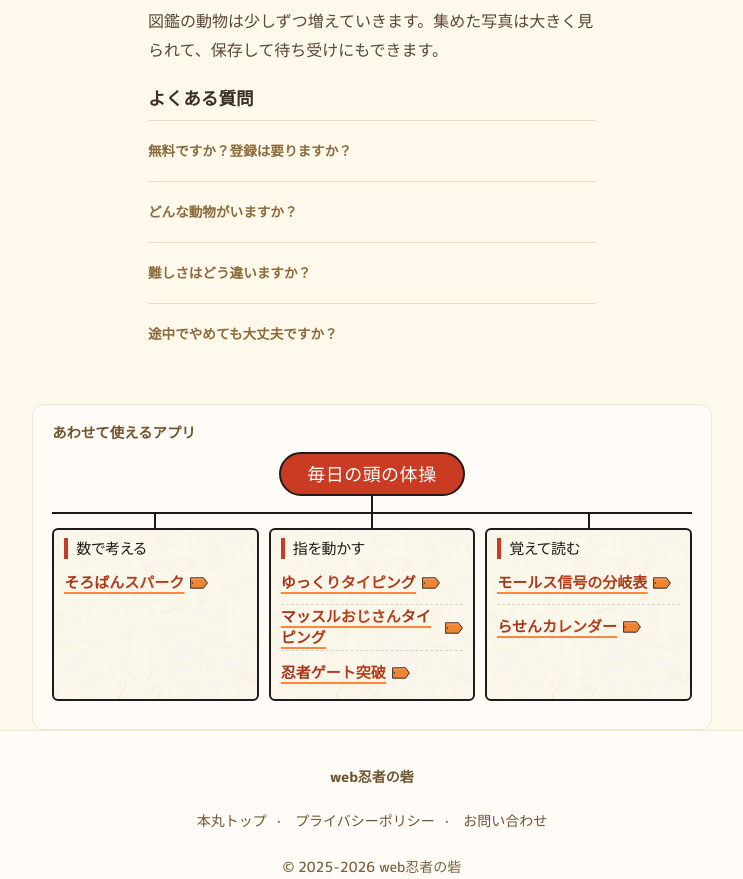
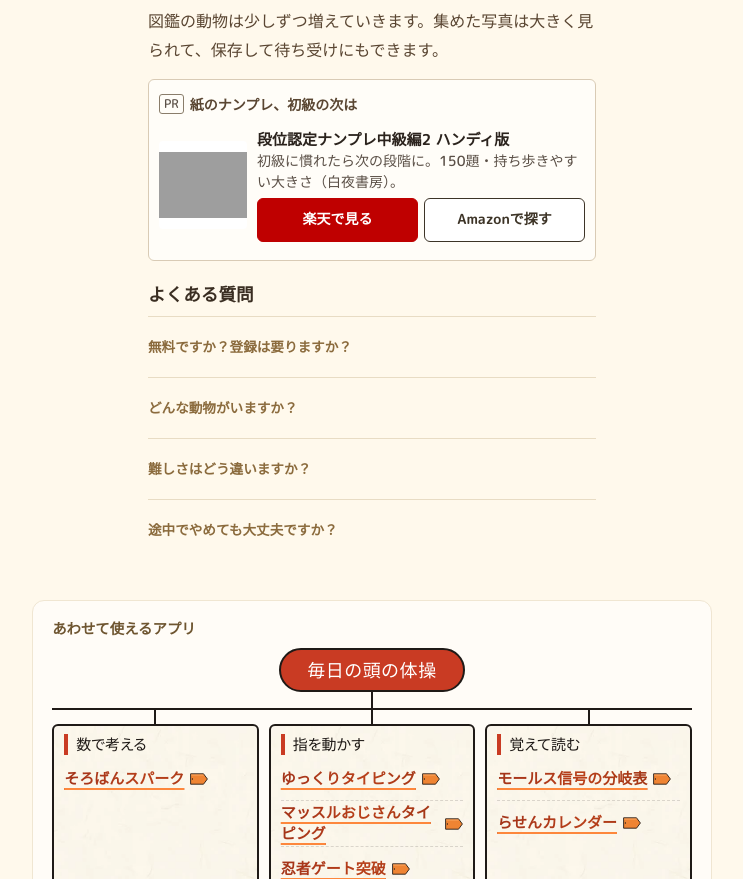
Before and after one commit to kkp-15/ninja-nanpure, a plain HTML site: page index.html in a window 1280 px wide. Shown: the part 1135-2014 px from the top of the page, without its empty margins (268-1011 px from the left). Drawn offline with Linux system fonts and the light colour scheme; grey boxes are pictures that could not be loaded; a web font is replaced by a local one.

Commit message:
説明欄に段位認定ナンプレ中級編2の商品カード
Co-Authored-By: Claude Opus 5.5 <noreply@anthropic.com>

```diff
--- a/index.html
+++ b/index.html
@@ -226,6 +226,15 @@ body.playing .about{display:none}
     <img src="img/pets/hamster1.jpg" alt="ひまわりの種をほおばるハムスター" loading="lazy" width="687" height="920">
   </div>
   <p>図鑑の動物は少しずつ増えていきます。集めた写真は大きく見られて、保存して待ち受けにもできます。</p>
+  <!-- 2026-11-26 関連商品（上のカードとは別の欄。遊ぶ・入力する最中には見えない位置） -->
+  <aside class="k-aff" data-zone="affiliate_nanpure_more">
+    <p class="k-aff-h"><span class="k-aff-pr">PR</span>紙のナンプレ、初級の次は</p>
+    <div class="k-aff-item">
+      <a class="k-aff-img" href="https://hb.afl.rakuten.co.jp/hgc/11008fdf.72a391c0.11008fe0.307a7b09/_RTLink159751?pc=https%3A%2F%2Fbooks.rakuten.co.jp%2Frb%2F18577497%2F&amp;m=https%3A%2F%2Fbooks.rakuten.co.jp%2Frb%2F18577497%2F" target="_blank" rel="nofollow sponsored noopener" data-store="rakuten" data-item="dan_chukyu2"><img src="https://thumbnail.image.rakuten.co.jp/@0_mall/book/cabinet/6452/9784864946452_1_3.jpg?_ex=200x200" width="88" height="88" loading="lazy" alt="段位認定ナンプレ中級編2 ハンディ版の商品画像"></a>
+      <div class="k-aff-txt"><b>段位認定ナンプレ中級編2 ハンディ版</b><span class="k-aff-desc">初級に慣れたら次の段階に。150題・持ち歩きやすい大きさ（白夜書房）。</span>
+        <div class="k-aff-btns"><a class="k-aff-rakuten" href="https://hb.afl.rakuten.co.jp/hgc/11008fdf.72a391c0.11008fe0.307a7b09/_RTLink159751?pc=https%3A%2F%2Fbooks.rakuten.co.jp%2Frb%2F18577497%2F&amp;m=https%3A%2F%2Fbooks.rakuten.co.jp%2Frb%2F18577497%2F" target="_blank" rel="nofollow sponsored noopener" data-store="rakuten" data-item="dan_chukyu2">楽天で見る</a><a class="k-aff-amazon" href="https://www.amazon.co.jp/s?k=%E6%AE%B5%E4%BD%8D%E8%AA%8D%E5%AE%9A%E3%83%8A%E3%83%B3%E3%83%97%E3%83%AC+%E4%B8%AD%E7%B4%9A%E7%B7%A82+%E3%83%8F%E3%83%B3%E3%83%87%E3%82%A3%E7%89%88&amp;tag=kkp15-22" target="_blank" rel="nofollow sponsored noopener" data-store="amazon" data-item="dan_chukyu2">Amazonで探す</a></div></div>
+    </div>
+  </aside>
   <h2>よくある質問</h2>
   <details><summary>無料ですか？登録は要りますか？</summary><p>無料です。登録もアプリのインストールも要りません。記録と集めた動物は、お使いのスマホのブラウザに保存されます。</p></details>
   <details><summary>どんな動物がいますか？</summary><p>子猫（茶トラ・ハチワレ・三毛・黒猫・スコティッシュフォールド・ラグドールなど）、子犬（柴犬・豆柴・コーギー・トイプードル・ポメラニアン・チワワ・サモエドなど）、うさぎ、ハムスター、シマリス、ハリネズミ、文鳥、ひよこ、カワウソです。</p></details>
```
